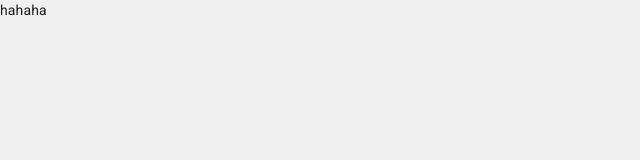
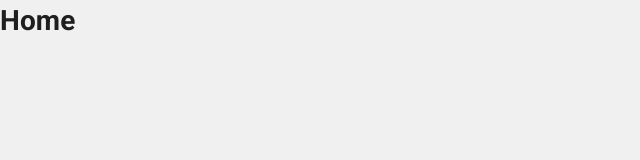
Before and after one commit to hongjyoun/member-front-react, a React (Vite) app in the folder @apps/admin/: page / in a window 1280 px wide. Shown: the top 160 px of the page, without its empty margins (0-640 px from the left). Built offline with nearby package versions, Linux system fonts and the light colour scheme.

Commit message:
route added

```diff
--- a/@apps/admin/src/App.jsx
+++ b/@apps/admin/src/App.jsx
@@ -1,5 +1,5 @@
-import { BrowserRouter, Route, Routes } from 'react-router-dom';
 import { CssBaseline, ThemeProvider } from '@mui/material';
+import AppRouter from './routes/AppRouter';
 import theme from './theme';
 import GlobalStyles from './theme/GlobalStyles';
 
@@ -8,7 +8,7 @@ const App = () => {
         <ThemeProvider theme={theme}>
             <GlobalStyles />
             <CssBaseline />
-            hahaha
+            <AppRouter />
         </ThemeProvider>
     )
 }
--- /dev/null
+++ b/@apps/admin/src/pages/Home.jsx
@@ -0,0 +1,9 @@
+const Home = () => {
+    return (
+        <div>
+            <h1>Home</h1>
+        </div>
+    );
+}
+
+export default Home;
--- /dev/null
+++ b/@apps/admin/src/pages/Tables.jsx
@@ -0,0 +1,9 @@
+const Tables = () => {
+    return (
+        <div>
+            <h1>Tables</h1>
+        </div>
+    );
+}
+
+export default Tables;
--- /dev/null
+++ b/@apps/admin/src/routes/AppRouter.jsx
@@ -0,0 +1,20 @@
+import { BrowserRouter, Route, Routes, Navigate } from 'react-router-dom';
+import Tables from '@/pages/Tables';
+import Home from '@/pages/Home';
+
+const AppRouter = () => {
+    const renderRoutes = [
+        <Route key={'/'} path={'/'} element={<Home />} />,
+        <Route key={'/home'} path={'/home'} element={<Home />} />,
+        <Route key={'/tables'} path={'/tables'} element={<Tables />} />,
+        <Route key={'*'} element={<Navigate to="/home" />} />,
+    ]
+
+    return (
+        <BrowserRouter>
+            <Routes>{renderRoutes}</Routes>
+        </BrowserRouter>
+    );
+};
+
+export default AppRouter;
```
